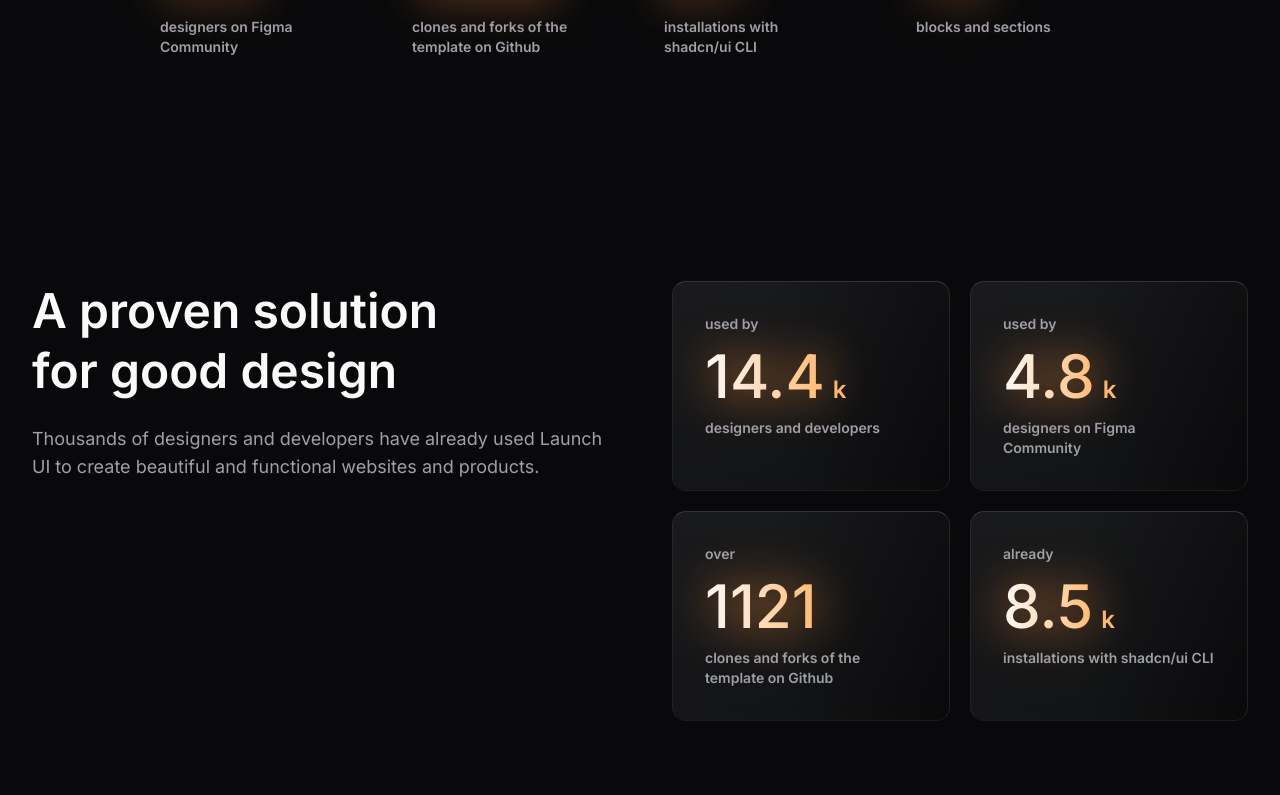
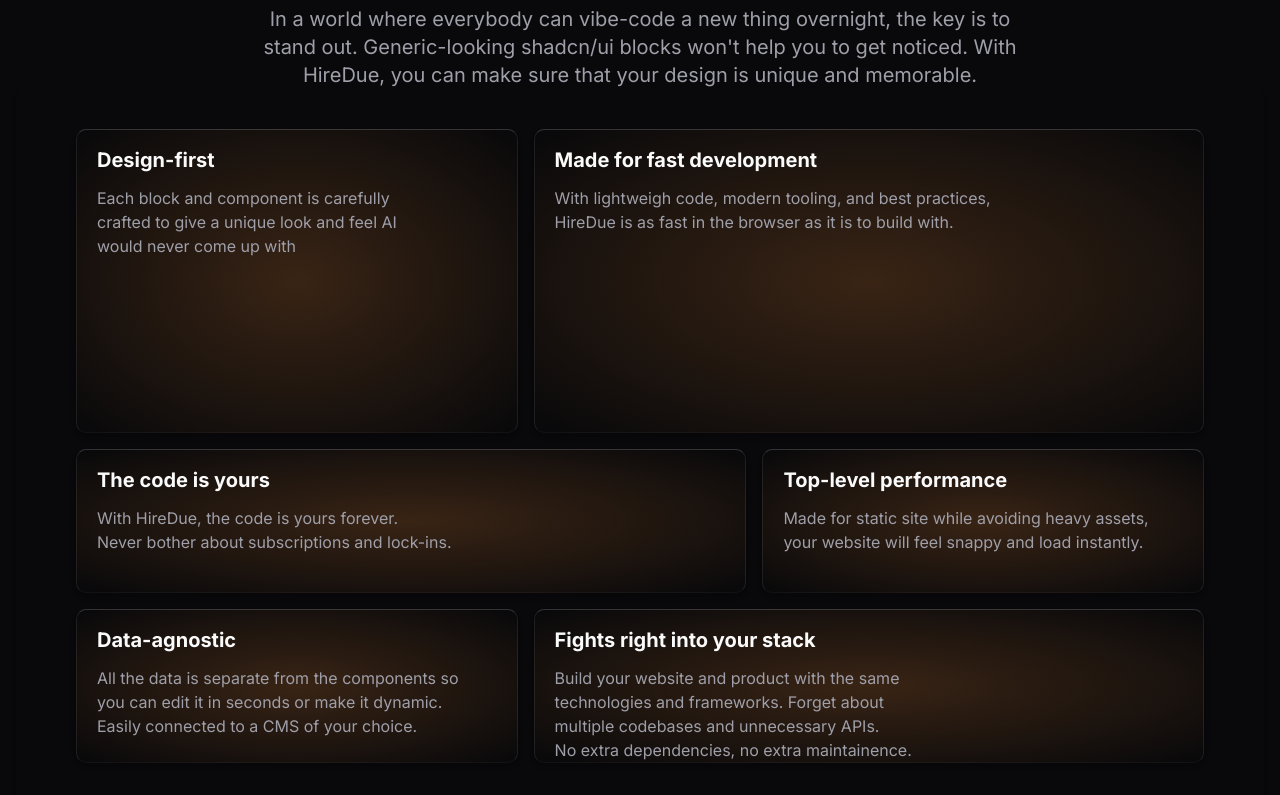
Before and after one commit to hiredue-dev/Hiredue-display-website, a Next.js app: page / in a window 1280 px wide. Shown: the part 2245-3040 px from the top of the page. Built offline with nearby package versions, Linux system fonts and the light colour scheme.

Commit message:
feat: Add Bento section skeleton

```diff
--- a/app/page.tsx
+++ b/app/page.tsx
@@ -7,6 +7,7 @@
 import Pricing from "@/components/sections/pricing/default";
 import Why from "@/components/sections/why/default";
 import Metrics from "@/components/sections/metrics/default";
+import Bento from "@/components/sections/bento/default";
 
 export default function Home() {
   return (
@@ -14,6 +15,7 @@
       <Navbar />
       <Hero />
       <Logos />
+      <Bento />
       <Why />
       <Metrics />
       <Pricing />
--- /dev/null
+++ b/components/sections/bento/default.tsx
@@ -0,0 +1,66 @@
+import { ReactNode } from "react";
+
+import { siteConfig } from "@/config/site";
+import { cn } from "@/lib/utils";
+
+import { Button, type ButtonProps } from "../../ui/button";
+// import Glow from "../../ui/glow";
+import { Section } from "../../ui/section";
+import { ArrowRight } from "lucide-react";
+import { Input } from "@/components/ui/input"
+import { Card, CardContent } from "@/components/ui/card";
+import Glow from "@/components/ui/glow";
+
+const cardClass = "pl-5 pt-4 rounded-lg shadow-md glass-3 from-brand-foreground/20 to-brand-foreground/0 bg-radial hover:from-brand-foreground/30 transition delay-150 duration-300 ease-in-out hover:to-brand-foreground/0";
+// const cardClass = "pl-5 pt-4 rounded-lg shadow-md glass-3 from-brand-foreground/20 to-brand-foreground/0 bg-radial hover:from-brand-foreground/30 hover:to-brand-foreground/0 transition-all duration-3000";
+export default function Bento() {
+  return (
+    <Section className={cn("group relative overflow-hidden")}>
+        <div className="max-w-container relative z-10 mx-auto flex flex-col items-center gap-6 text-center sm:gap-8">
+        <h2 className="max-w-[640px] text-3xl leading-tight font-semibold sm:text-5xl sm:leading-tight">
+            It's all about design quality
+        </h2>
+        <div className="max-w-3xl text-muted-foreground text-xl">In a world where everybody can vibe-code a new thing overnight, the key is to stand out. Generic-looking shadcn/ui blocks won't help you to get noticed. With HireDue, you can make sure that your design is unique and memorable.</div>
+        </div>
+
+        {/* <div className="flex h-full w-full items-center justify-center p-10"> */}
+            <div className="grid h-full w-full gap-4 p-3 grid-cols-10 grid-rows-30 rounded-lg shadow-md px-15 py-10">
+                <div className={cn("col-span-4 row-span-20", cardClass)}>
+                    <h2 className="text-xl font-bold">Design-first</h2>
+                    <div className="mt-3 text-muted-foreground max-w-xs">Each block and component is carefully crafted to give a unique look and feel AI would never come up with</div>
+                </div>
+                <div className={cn("col-span-6 row-span-20", cardClass)}>
+                    <h2 className="text-xl font-bold">Made for fast development</h2>
+                    <div className="mt-3 text-muted-foreground max-w-lg">With lightweigh code, modern tooling, and best practices,
+                        <br />HireDue is as fast in the browser as it is to build with.</div>
+                </div>
+
+                <div className={cn("col-span-6 row-span-10", cardClass)}>
+                    <h2 className="text-xl font-bold">The code is yours</h2>
+                    <div className="mt-3 text-muted-foreground max-w-lg">With HireDue, the code is yours forever.
+                        <br />Never bother about subscriptions and lock-ins.</div>
+
+                </div>
+                <div className={cn("col-span-4 row-span-10", cardClass)}>
+                    <h2 className="text-xl font-bold">Top-level performance</h2>
+                    <div className="mt-3 text-muted-foreground max-w-sm">Made for static site while avoiding heavy assets, your website will feel snappy and load instantly.</div>
+                </div>
+
+                <div className={cn("col-span-4 row-span-10", cardClass)}>
+                    <h2 className="text-xl font-bold">Data-agnostic</h2>
+                    <div className="mt-3 text-muted-foreground max-w-sm">All the data is separate from the components so you can edit it in seconds or make it dynamic.
+                        <br /> Easily connected to a CMS of your choice.
+                    </div>
+                </div>
+                <div className={cn("col-span-6 row-span-10", cardClass)}>
+                    <h2 className="text-xl font-bold">Fights right into your stack</h2>
+                    <div className="mt-3 text-muted-foreground max-w-sm">Build your website and product with the same technologies and frameworks. Forget about multiple codebases and unnecessary APIs.
+                        <br /> No extra dependencies, no extra maintainence.
+                    </div>
+                </div>
+            </div>
+        {/* </div> */}
+
+    </Section>
+  );
+}
--- a/components/ui/metrics-section.tsx
+++ b/components/ui/metrics-section.tsx
@@ -38,7 +38,7 @@
             <br />for good design
           </h2>
           <p className="mt-6 max-w-xl text-base leading-6 text-muted-foreground md:text-lg md:leading-7">
-            Thousands of designers and developers have already used Launch UI to create beautiful and functional
+            Thousands of designers and developers have already used HireDue to create beautiful and functional
             websites and products.
           </p>
         </div>
```
